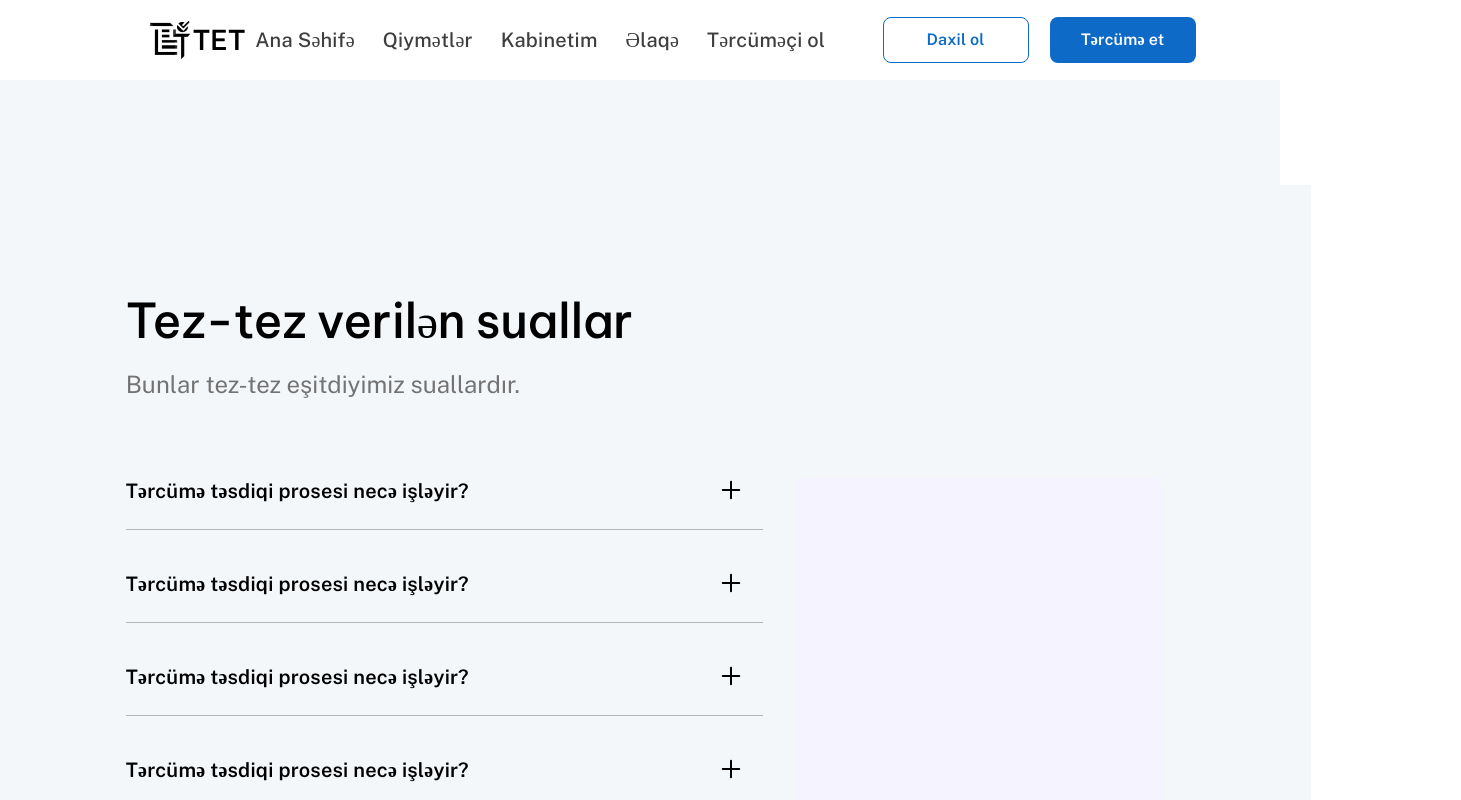
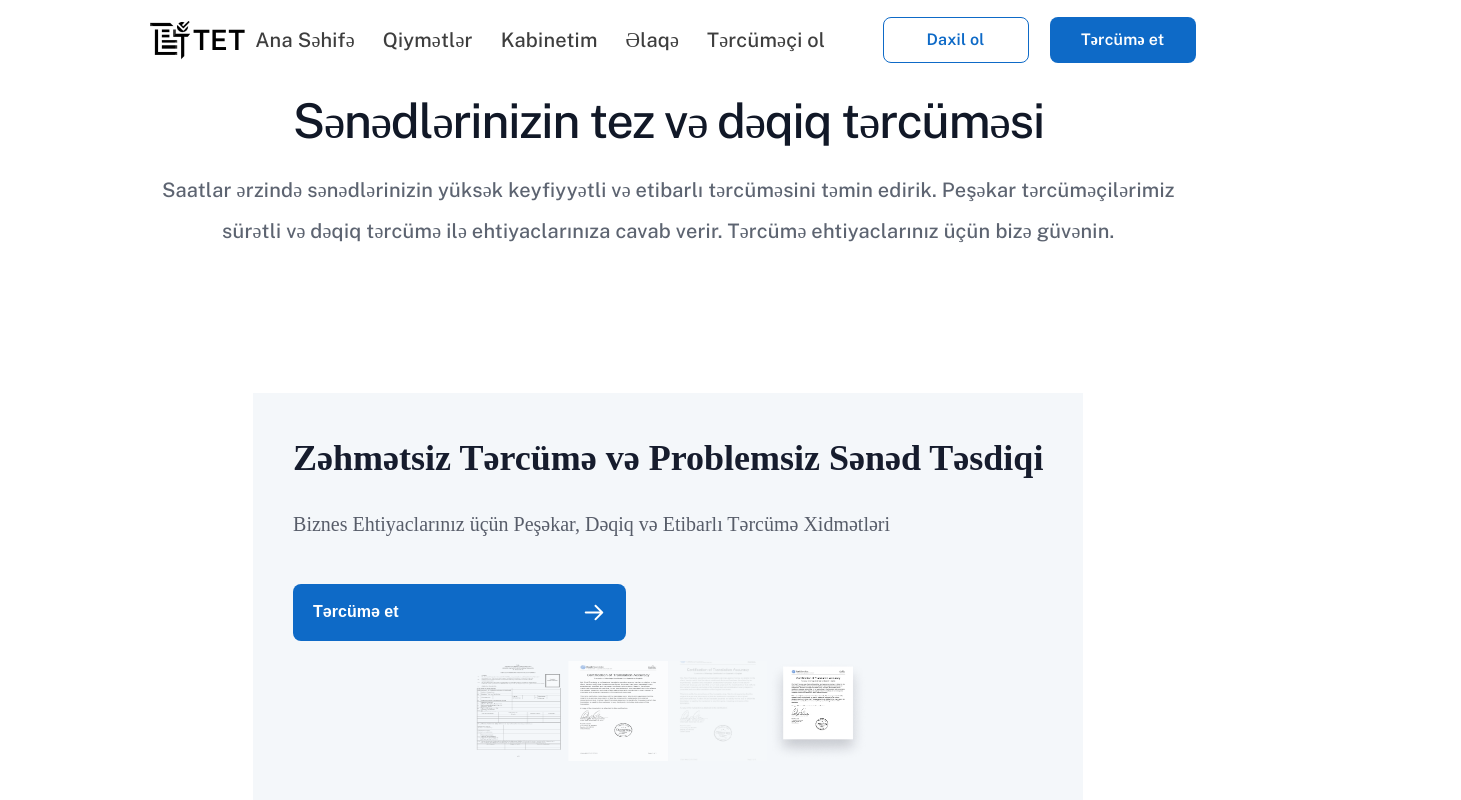
Before and after one commit to NuraibEsger/TET_UI, a React (Create React App) app: page / in a window 1280 px wide. Shown: the top 800 px of the page, 1461 px wide, since content can reach past the window. Built offline with nearby package versions, Linux system fonts and the light colour scheme.

Commit message:
updated ContentArea components

```diff
--- a/src/assets/css/contentArea.module.css
+++ b/src/assets/css/contentArea.module.css
@@ -1,29 +1,72 @@
-main {
+.main {
   display: flex;
-    padding: 105px 149px 99px 153px;
   justify-content: space-between;
   align-items: center;
-    align-self: stretch;
-    background: #F4F7FA;
+  background: #f4f7fa;
+  padding: 40px; /* Example padding */
 }
 
 .contentLeft {
   display: flex;
-    width: 562px;
-    padding-bottom: 28px;
+  flex-direction: column;
   justify-content: center;
-    align-items: center;
+  align-items: flex-start;
+  gap: 44px;
+  flex-shrink: 0;
 }
 
-.firstImg {
+.contentLeft button {
+  display: flex;
+  width: 333px;
+  padding: 16px 20px;
+  justify-content: space-between;
+  align-items: center;
+  background-color: #007bff; /* Example button background color */
+  color: white; /* Example button text color */
+  font-size: 16px; /* Example button text size */
+  font-weight: 600; /* Example button text weight */
+}
+
+.contentText {
+  display: flex;
+  flex-direction: column;
+  align-items: flex-start;
+  gap: 24px; /* Example gap between elements */
+}
+
+.contentText p {
+  color: #161c2d;
+  font-size: 20px;
+  font-weight: 500;
+  line-height: 32px;
+  opacity: 0.7;
+}
+
+.contentText h1 {
+  color: #161c2d;
+  font-size: 36px;
+  font-weight: 600;
+  line-height: 51px;
+}
+
+/* Class for stacking images */
+.imageStack {
+  position: relative;
+  width: 100px; /* Example width */
+  height: 100px; /* Example height */
+  margin-top: -60px; /* Adjust this value to stack images properly */
   z-index: 0;
 }
-.secondImg {
+
+/* Additional z-indexes */
+.imageStack:nth-child(2) {
   z-index: 1;
 }
-.thirdImg {
+
+.imageStack:nth-child(3) {
   z-index: 2;
 }
-.fourthImg {
+
+.imageStack:nth-child(4) {
   z-index: 3;
 }
--- a/src/assets/css/translate.module.css
+++ b/src/assets/css/translate.module.css
@@ -37,3 +37,9 @@
     line-height: 207%; /* 41.4px */
     letter-spacing: 0.2px;
 }
+
+.frame {
+    display: flex;
+    justify-content: space-between;
+    align-items: center;
+}
--- /dev/null
+++ b/src/components/Button.jsx
@@ -0,0 +1,12 @@
+export default function Button({ classes, children, onClick, img }) {
+  const buttonStyle = {
+    borderRadius: "8px",
+    background: "var(--Foundation-Main-main-500, #0E6AC7)",
+  };
+  return (
+    <button style={buttonStyle}>
+      <p>{children}</p>
+      {img ? <img src={img} alt="Arrow" /> : undefined}
+    </button>
+  );
+}
--- a/src/components/ContentArea.jsx
+++ b/src/components/ContentArea.jsx
@@ -1,19 +1,30 @@
-import classes from '../assets/css/contentArea.module.css'
-import firstImg from "../assets/images/specify event details card.png"
-import secondImg from "../assets/images/user 2.png"
-import thirdImg from "../assets/images/user 3.png"
-import fourthImg from "../assets/images/user 1.png"
+import classes from "../assets/css/contentArea.module.css";
+import firstImg from "../assets/images/specify event details card.png";
+import secondImg from "../assets/images/user 2.png";
+import thirdImg from "../assets/images/user 3.png";
+import fourthImg from "../assets/images/user 1.png";
+import arrowImg from "../assets/images/ArrowRight.png";
+import Button from "./Button";
 
 export default function ContentArea() {
   return (
-    <main>
-        <div className={classes.contentLeft}></div>
-        <div>
-            <img src={firstImg} className={classes.firstImg} alt="" />
-            <img src={secondImg} className={classes.firstImg} alt="" />
-            <img src={thirdImg} className={classes.firstImg} alt="" />
-            <img src={fourthImg} className={classes.firstImg} alt="" />
+    <main className={classes.main}>
+      <div className={classes.contentLeft}>
+        <div className={classes.contentText}>
+          <h1>Zəhmətsiz Tərcümə və Problemsiz Sənəd Təsdiqi</h1>
+          <p>
+            Biznes Ehtiyaclarınız üçün Peşəkar, Dəqiq və Etibarlı Tərcümə
+            Xidmətləri
+          </p>
         </div>
+        <Button img={arrowImg}>Tərcümə et</Button>
+      </div>
+      <div className={classes.contentRight}>
+        <img src={firstImg} className={`${classes.imageStack} ${classes.firstImg}`} alt="" />
+        <img src={secondImg} className={`${classes.imageStack} ${classes.secondImg}`} alt="" />
+        <img src={thirdImg} className={`${classes.imageStack} ${classes.thirdImg}`} alt="" />
+        <img src={fourthImg} className={`${classes.imageStack} ${classes.fourthImg}`} alt="" />
+      </div>
     </main>
-  )
+  );
 }
--- a/src/pages/HomePage.jsx
+++ b/src/pages/HomePage.jsx
@@ -6,8 +6,8 @@ import Translate from "../components/Translate";
 export default function Home() {
   return (
     <div className={classes.main}>
+      <Translate />
       <Questions />
-      <Translate />
     </div>
   )
 }
```
Also changed, not shown: src/assets/images/ArrowRight.png (added). Lines whose indentation alone changed are shown as unchanged.
